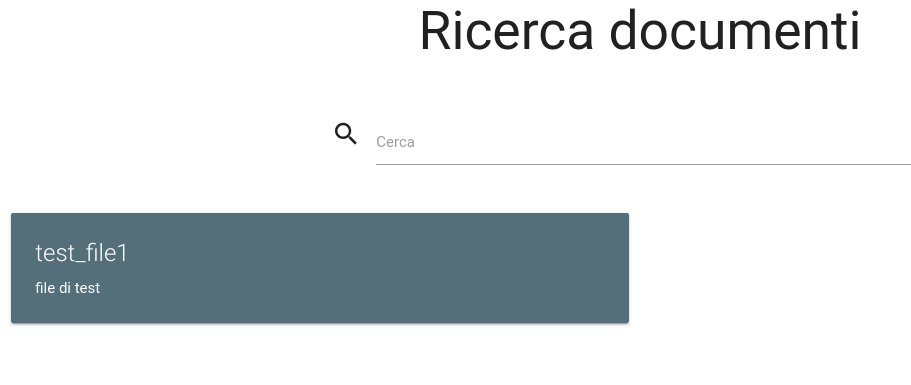
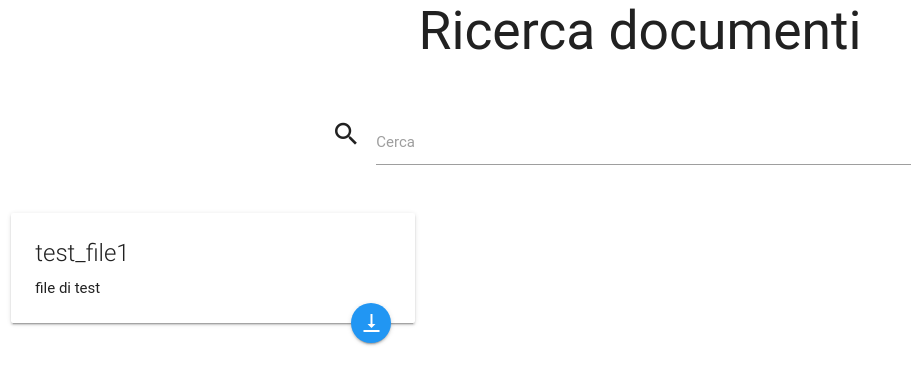
Before and after one commit to FirEc00l/reteclil, a Flask app: page /search/1 in a window 1280 px wide. Shown: the part 134-519 px from the top of the page, without its empty margins (0-911 px from the left). Run offline with Flask 2, Linux system fonts and the light colour scheme; data comes from the database, SQL or seed files in the repository; some libraries are stand-ins or nearby versions; some web fonts are replaced.

Commit message:
Search funzionante, le card vengono visualizzate correttamente, manca il download

```diff
--- a/templates/search.html
+++ b/templates/search.html
@@ -37,17 +37,26 @@
 				<label for="icon_prefix">Cerca</label>
 	    	</div>
 	    </div>
-
 			<div class="row">
-        <div class="col s12 m6">
 		{% for item in dict_files %} <!-- Stampa delle carte -->
-	          <div class="card blue-grey darken-1">
-	            <div class="card-content white-text">
+		       	<div class="col m4">
+			        <div class="card">
+				        <div class="card-content">
 				            <span class="card-title">{{item.name}}</span><!-- -->
+				            <a class="btn-floating halfway-fab waves-effect waves-light blue"><i class="material-icons">vertical_align_bottom</i></a>
 				            <p>{{item.description}}</p>
+				        </div>
 				    </div>
 		     	</div>
 		{% endfor %}
 		   	</div>
+    	{% if error %}
+			<div class="row">
+				<div class="col s6 offset-m3">
+					<div class="error" id="error">
+						<blockquote> <h5>ERRORE</h5>La ricerca non ha ottenuto alcun risultato</blockquote>
 					</div>
+				</div>
+			</div>
+		{% endif %}
 {% endblock %}
```
Lines whose indentation alone changed are shown as unchanged.
